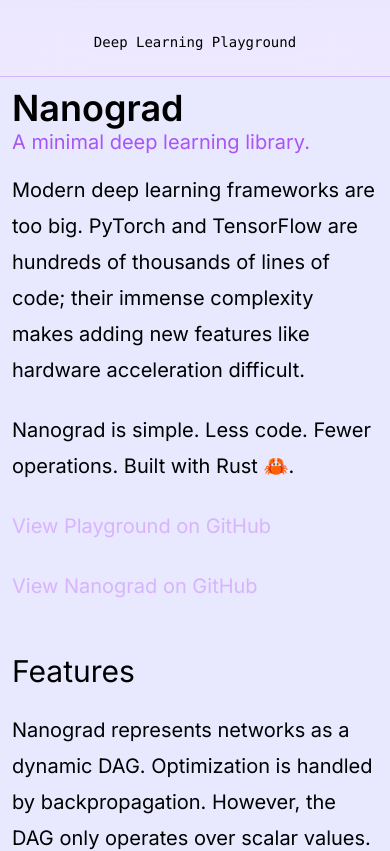
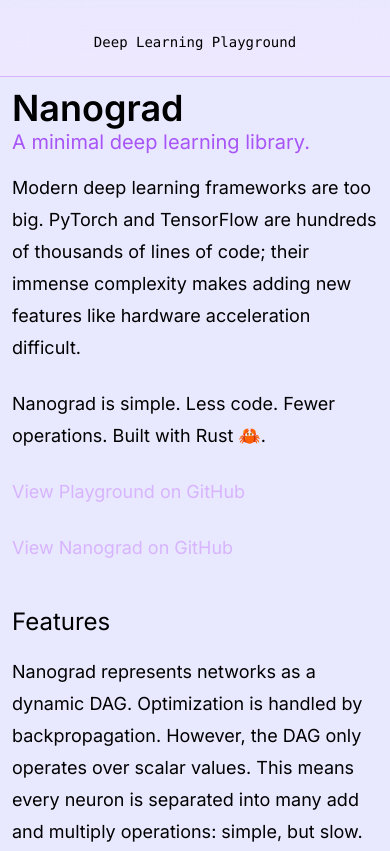
Before and after one commit to jettblu/nanograd_web, a Next.js app in the folder frontend/: page /about in a window 390 px wide. Shown: the top 851 px of the page. Built offline with nearby package versions, Linux system fonts and the light colour scheme.

Commit message:
Update link style

```diff
--- a/frontend/app/about/page.tsx
+++ b/frontend/app/about/page.tsx
@@ -10,7 +10,7 @@
         </div>
       </div>
 
-      <div className="mt-4 prose-xl dark:text-gray-300 max-w-3xl mx-auto">
+      <div className="mt-4 prose-lg lg:prose-xl dark:text-gray-300 max-w-3xl mx-auto">
         <p>
           Modern deep learning frameworks are too big. PyTorch and TensorFlow
           are hundreds of thousands of lines of code; their immense complexity
@@ -23,7 +23,7 @@
           {" "}
           <a
             href="https://github.com/jettblu/nanograd_web"
-            className="text-purple-300 dark:text-purple-900 hover:text-purple-500 hover:dark:text-purple-500 hover:curosr-pointer transition-colors duration-200"
+            className="text-purple-300 dark:text-purple-600 hover:text-purple-500 hover:dark:text-purple-500 hover:curosr-pointer transition-colors duration-200"
             target="_blank"
             rel="noopener noreferrer"
           >
@@ -34,7 +34,7 @@
         <p>
           <a
             href="https://github.com/jettblu/nanograd"
-            className="text-purple-300 dark:text-purple-900 hover:text-purple-500 hover:dark:text-purple-500 hover:curosr-pointer transition-colors duration-200"
+            className="text-purple-300 dark:text-purple-600 hover:text-purple-500 hover:dark:text-purple-500 hover:curosr-pointer transition-colors duration-200"
             target="_blank"
             rel="noopener noreferrer"
           >
```
